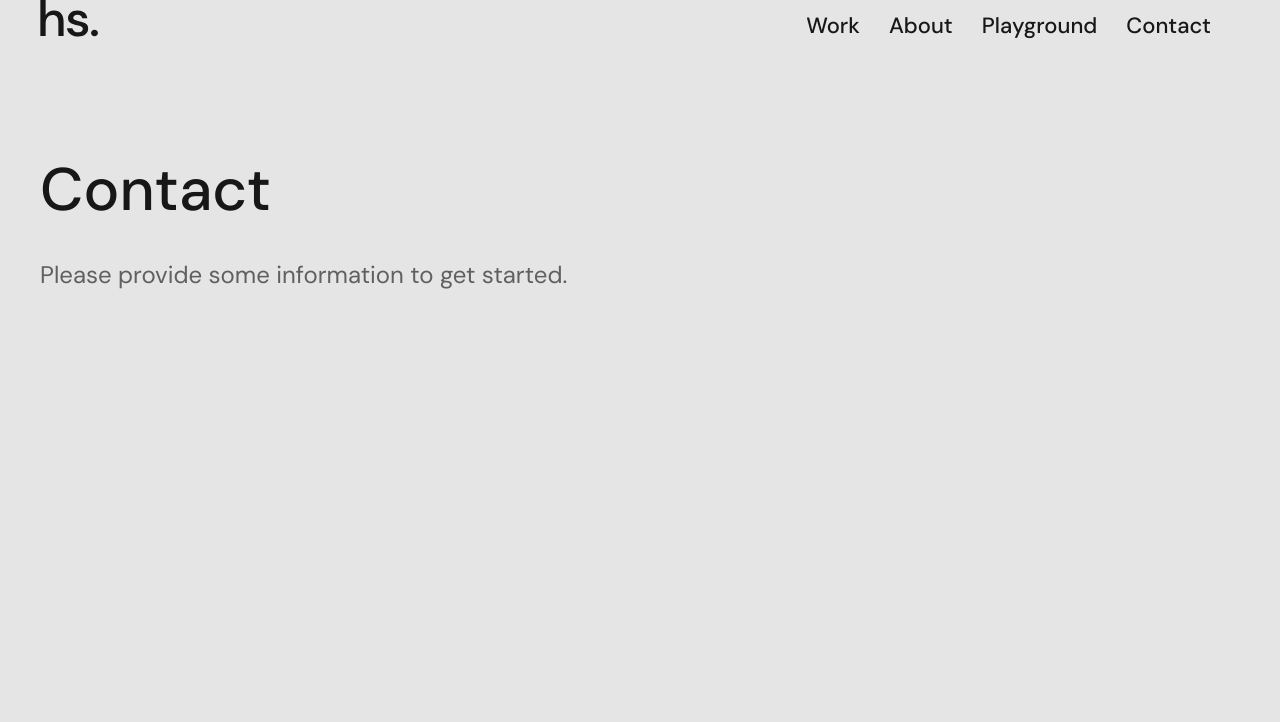
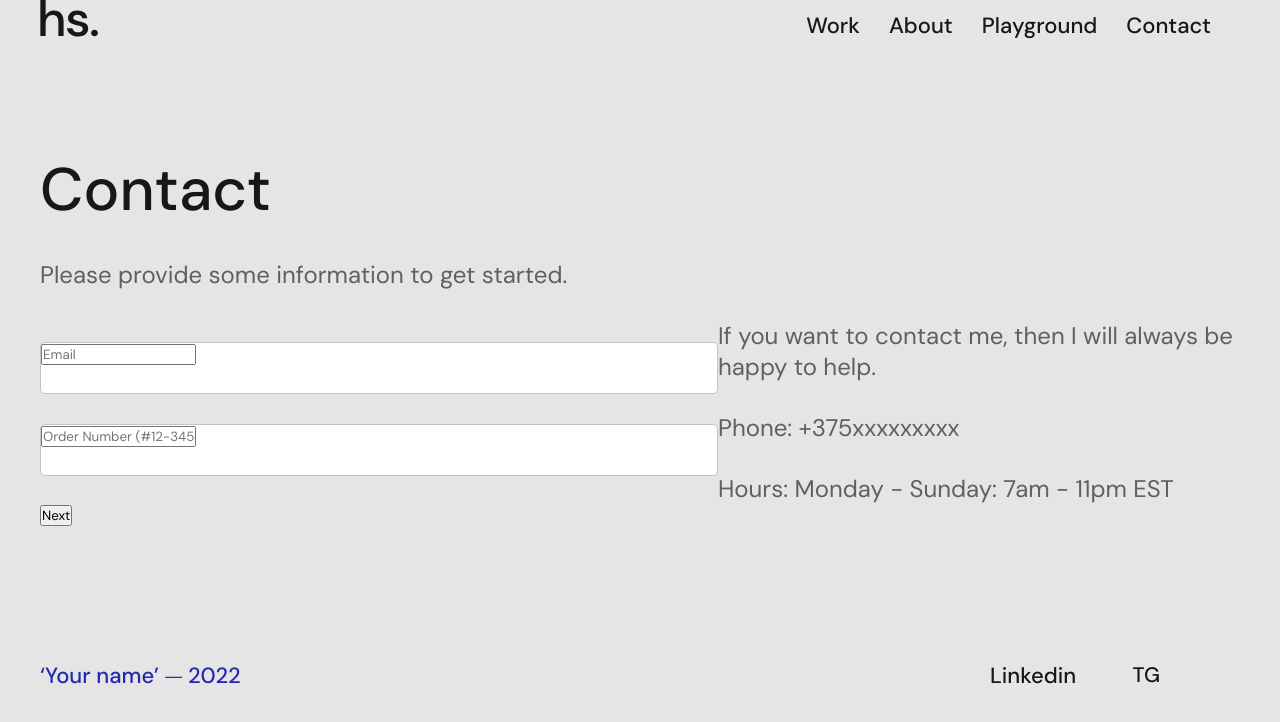
Before and after one commit to faleialina/cv-app, a plain HTML site: page page/contact.html in a window 1280 px wide. Drawn offline with Linux system fonts and the light colour scheme.

Commit message:
contactn

```diff
--- a/page/contact.html
+++ b/page/contact.html
@@ -33,13 +33,47 @@
 
                 </div>
 
-                <div class="     "></div>
+            </div>
+        </section>
+        <section class="contact">
+
+            <div class="input">
+                <div class="email-box"> <input type="text" placeholder="Email"></div>
+
+                <div class="order-number-box"> <input type="text" placeholder="Order Number (#12-345)"></div>
+            </div>
+            <div class="text">
+                <div class="info-about">
+                    <p>If you want to contact me, then I will always be happy to help.</p>
+                    <p>Phone:
+                        +375xxxxxxxxx
+                    </p>
+                    <p>Hours:
+                        Monday - Sunday: 7am - 11pm EST</p>
+
+                </div>
+
+
 
             </div>
 
-            <div></div>
+
         </section>
+        <div> <button>Next</button></div>
     </main>
+
+    <footer>
+        <div class="flex4">
+            <div class="p5">‘Your name’ ⏤ 2022
+            </div>
+            <div class="flex5">
+                <div class="p6">Linkedin</div>
+                <div class="p7">TG</div>
+            </div>
+        </div>
+
+    </footer>
+
 </body>
 
 
--- a/style.css
+++ b/style.css
@@ -223,14 +223,14 @@ header {
 .questions {
 
     display: flex;
-   flex: start;
-   margin-top: 71px;
-   font: 500 22px 'DM Sans';
+    flex: start;
+    margin-top: 71px;
+    font: 500 22px 'DM Sans';
     color: #181717;
-   }
+}
 
 .questions-margin {
-margin-right: 322px;
+    margin-right: 322px;
 }
 
 .about-arrow-questions {
@@ -239,3 +239,42 @@ margin-right: 322px;
     height: 39px;
     width: 33px;
 }
+
+.email-box {
+    margin-top: 52px;
+    width: 676px;
+    height: 50px;
+    background: #FFFFFF;
+    border: 1px solid #C4C4C4;
+    border-radius: 5px;
+}
+
+.order-number-box {
+    margin-top: 30px;
+    width: 676px;
+    height: 50px;
+    background: #FFFFFF;
+    border: 1px solid #C4C4C4;
+    border-radius: 5px;
+}
+
+.contact {
+    display: flex;
+    flex-direction: row;
+    justify-content: space-around;
+    align-items: flex-start;
+}
+
+.input {
+    display: flex;
+    flex-direction: column;
+    justify-content: space-around;
+    align-items: flex-start;
+}
+
+.text {
+    display: flex;
+    flex-direction: column;
+    justify-content: space-around;
+    align-items: flex-start;
+}
```
